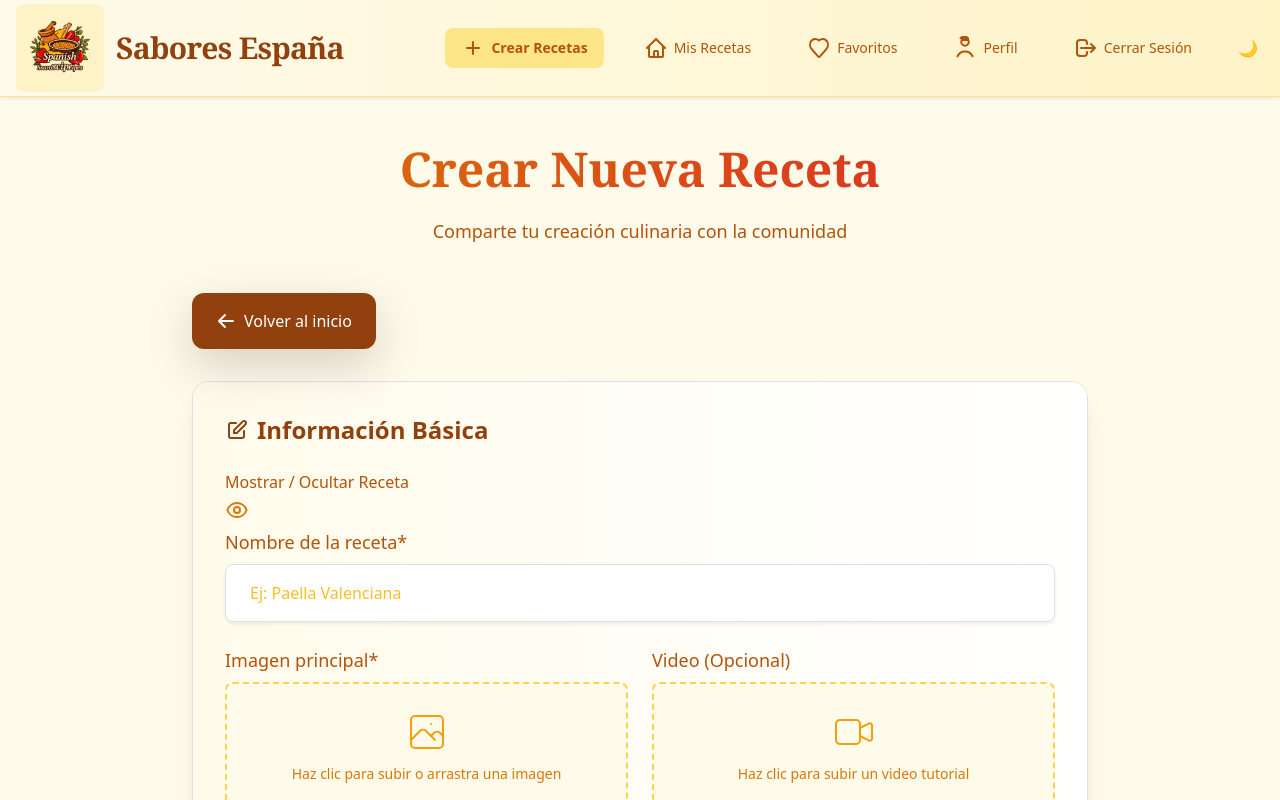
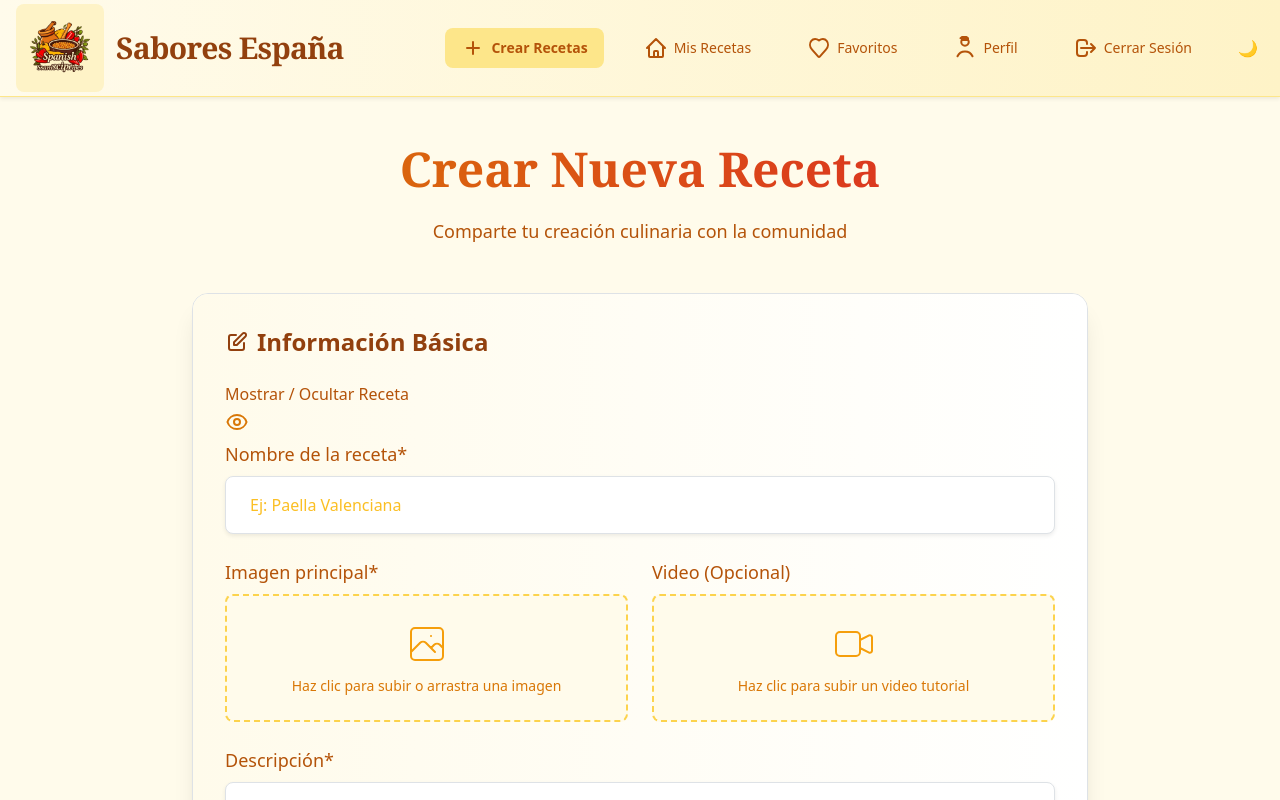
Before and after one commit to GuillermoLopezArgudo/SaboresEspa-a, a Vue app in the folder frontend/: page /create in a window 1280 px wide. Shown: the top 800 px of the page. Built offline with nearby package versions, Linux system fonts and the light colour scheme; sample sign-in values are in the browser's storage.

Commit message:
Eliminacion de los botones volver atras

```diff
--- a/frontend/src/components/CreateRecipe.vue
+++ b/frontend/src/components/CreateRecipe.vue
@@ -6,19 +6,6 @@
         Crear Nueva Receta
       </h1>
       <p class="text-lg text-amber-700 dark:text-amber-300">Comparte tu creación culinaria con la comunidad</p>
-    </div>
-
-    <!-- Botón de regreso -->
-    <div class="max-w-4xl mx-auto mb-8">
-      <router-link to="/home"
-        class="inline-flex items-center px-6 py-3 bg-amber-800 dark:bg-amber-700 hover:bg-amber-900 dark:hover:bg-amber-800 text-white rounded-xl shadow-lg">
-        <svg xmlns="http://www.w3.org/2000/svg" class="h-5 w-5 mr-2" viewBox="0 0 20 20" fill="currentColor">
-          <path fill-rule="evenodd"
-            d="M9.707 16.707a1 1 0 01-1.414 0l-6-6a1 1 0 010-1.414l6-6a1 1 0 011.414 1.414L5.414 9H17a1 1 0 110 2H5.414l4.293 4.293a1 1 0 010 1.414z"
-            clip-rule="evenodd" />
-        </svg>
-        Volver al inicio
-      </router-link>
     </div>
 
     <!-- Formulario -->
--- a/frontend/src/components/EditeRecipe.vue
+++ b/frontend/src/components/EditeRecipe.vue
@@ -7,19 +7,6 @@
         Editar Receta
       </h1>
       <p class="text-lg text-amber-700 dark:text-amber-300">Actualiza los detalles de tu creación culinaria</p>
-    </div>
-
-    <!-- Botón de regreso -->
-    <div class="max-w-4xl mx-auto mb-6">
-      <router-link to="/home"
-        class="inline-flex items-center px-6 py-3 bg-amber-800 dark:bg-amber-700 hover:bg-amber-900 dark:hover:bg-amber-800 text-white rounded-xl shadow-lg">
-        <svg xmlns="http://www.w3.org/2000/svg" class="h-5 w-5 mr-2" viewBox="0 0 20 20" fill="currentColor">
-          <path fill-rule="evenodd"
-            d="M9.707 16.707a1 1 0 01-1.414 0l-6-6a1 1 0 010-1.414l6-6a1 1 0 011.414 1.414L5.414 9H17a1 1 0 110 2H5.414l4.293 4.293a1 1 0 010 1.414z"
-            clip-rule="evenodd" />
-        </svg>
-        Volver al inicio
-      </router-link>
     </div>
 
     <!-- Formulario -->
--- a/frontend/src/components/PersonalRecipes.vue
+++ b/frontend/src/components/PersonalRecipes.vue
@@ -10,19 +10,6 @@
         </h1>
         <p class="text-xl text-amber-100 dark:text-gray-400">Todas las recetas que has compartido con la comunidad</p>
       </div>
-    </div>
-
-    <!-- Botón de regreso -->
-    <div class="max-w-7xl mx-auto mb-6 px-4 sm:px-6 lg:px-8 m-3">
-      <router-link to="/home"
-        class="inline-flex items-center px-5 py-2.5 bg-amber-700 hover:bg-amber-800 text-white rounded-lg  shadow-md dark:bg-gray-700 dark:hover:bg-gray-600 dark:text-white">
-        <svg xmlns="http://www.w3.org/2000/svg" class="h-5 w-5 mr-2" viewBox="0 0 20 20" fill="currentColor">
-          <path fill-rule="evenodd"
-            d="M9.707 16.707a1 1 0 01-1.414 0l-6-6a1 1 0 010-1.414l6-6a1 1 0 011.414 1.414L5.414 9H17a1 1 0 110 2H5.414l4.293 4.293a1 1 0 010 1.414z"
-            clip-rule="evenodd" />
-        </svg>
-        Volver al inicio
-      </router-link>
     </div>
 
     <!-- Main content -->
```
